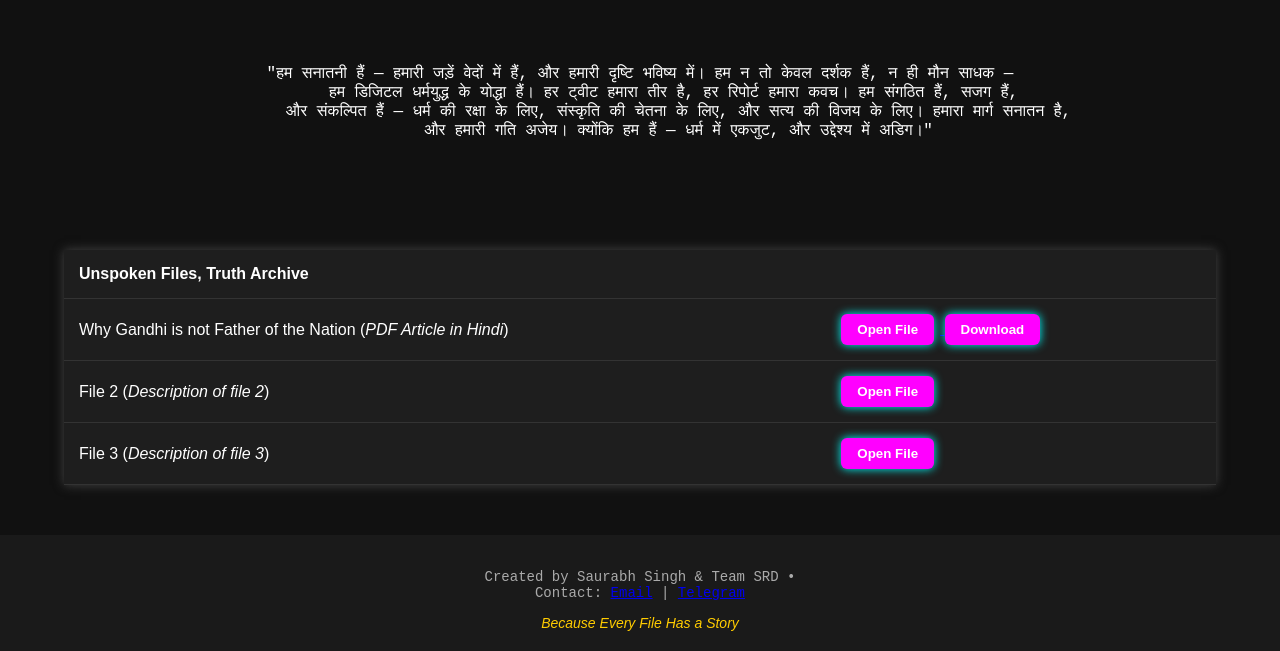
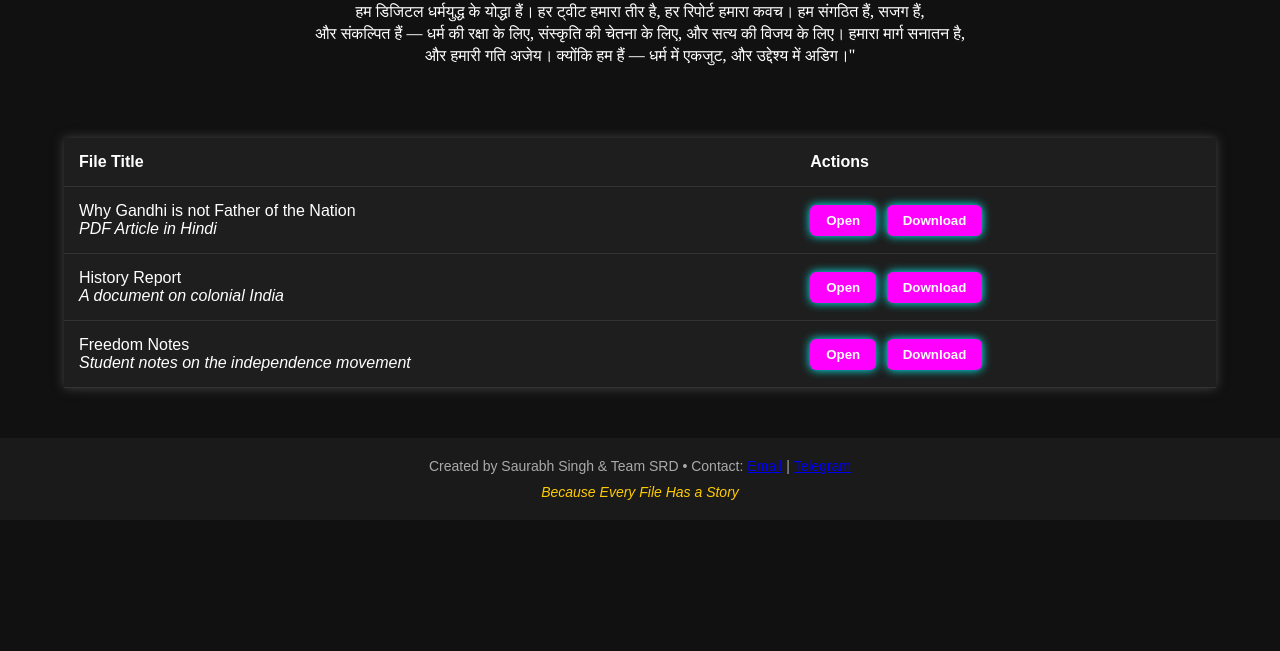
Before and after one commit to Saurabh-Singh28/Refrence-pdf, a plain HTML site: page index.html in a window 1280 px wide. Shown: the part 216-867 px from the top of the page. After the commit the page ends 800 px from the top, so only its background shows below. Drawn offline with Linux system fonts and the light colour scheme.

Commit message:
Update index.html

```diff
--- a/index.html
+++ b/index.html
@@ -3,21 +3,14 @@
 <head>
   <meta charset="UTF-8" />
   <meta name="viewport" content="width=device-width, initial-scale=1.0"/>
-  <title>FactFile Library
-
-</title>
-<link rel="stylesheet" href="rfrnc.css">
-</head>
+  <title>FactFile Library</title>
+  <link rel="stylesheet" href="rfrnc.css">
+    </head>
 <body>
   <header>
-   "Files That Challenge What You Thought You Knew 📚
-    "
+    Files That Challenge What You Thought You Knew 📚
   </header>
 
-  <div class="swastik left">卐</div>
-  <div class="swastik right">卐</div>
-
-  <!-- Navbar -->
   <div class="navbar">
     <div class="navbar-section">
       <a href="#">About Me</a>
@@ -26,63 +19,68 @@
     </div>
     <div class="navbar-section">
       <input type="text" id="searchInput" placeholder="Search by title...">
-    </div>
-    <div class="navbar-section">
       <button class="theme-toggle" onclick="toggleTheme()">Toggle Theme</button>
       <img src="photo_6134436157937794880_c.jpg" class="dp" id="dp">
     </div>
   </div>
 
-  <!-- DP Popup -->
-  <div class="popup" id="popupMenu">
-    <a href="#">Home</a>
-    <a href="#">Files</a>
-    <a href="#">Contact</a>
+  <div class="intro">
+"हम सनातनी हैं — हमारी जड़ें वेदों में हैं, और हमारी दृष्टि भविष्य में। हम न तो केवल दर्शक हैं, न ही मौन साधक —
+हम डिजिटल धर्मयुद्ध के योद्धा हैं। हर ट्वीट हमारा तीर है, हर रिपोर्ट हमारा कवच। हम संगठित हैं, सजग हैं,
+और संकल्पित हैं — धर्म की रक्षा के लिए, संस्कृति की चेतना के लिए, और सत्य की विजय के लिए। हमारा मार्ग सनातन है,
+और हमारी गति अजेय। क्योंकि हम हैं — धर्म में एकजुट, और उद्देश्य में अडिग।"
   </div>
 
-  <!-- Intro -->
-  <div class="intro">
-    <pre>"हम सनातनी हैं — हमारी जड़ें वेदों में हैं, और हमारी दृष्टि भविष्य में। हम न तो केवल दर्शक हैं, न ही मौन साधक —
-       हम डिजिटल धर्मयुद्ध के योद्धा हैं। हर ट्वीट हमारा तीर है, हर रिपोर्ट हमारा कवच। हम संगठित हैं, सजग हैं,
-        और संकल्पित हैं — धर्म की रक्षा के लिए, संस्कृति की चेतना के लिए, और सत्य की विजय के लिए। हमारा मार्ग सनातन है,
-        और हमारी गति अजेय। क्योंकि हम हैं — धर्म में एकजुट, और उद्देश्य में अडिग।"</pre>
-  </div>
-
-  <!-- Files Table -->
+  <!-- FILE SECTION (Auto-generated via JavaScript) -->
   <table id="fileTable">
     <tr>
-      <th>Unspoken Files, Truth Archive</th>
-      <th></th>
-    </tr>
-   <tr>
-  <td>Why Gandhi is not Father of the Nation (<i>PDF Article in Hindi</i>)</td>
-  <td><button class="open-button" onclick="openFile('files/gandhi-not-father.pdf')">Open File</button><a href="files/gandhi-not-father.pdf" download>
-      <button class="open-button">Download</button>
-    </a></td>
-</tr>
-
-    <tr>
-      <td>File 2 (<i>Description of file 2</i>)</td>
-      <td><button class="open-button" onclick="openFile('files/file2.pdf')">Open File</button></td>
-    </tr>
-    <tr>
-      <td>File 3 (<i>Description of file 3</i>)</td>
-      <td><button class="open-button" onclick="openFile('files/file3.pdf')">Open File</button></td>
+      <th>File Title</th>
+      <th>Actions</th>
     </tr>
   </table>
 
-  <!-- Footer -->
   <footer>
-     <pre>Created by Saurabh Singh & Team SRD •
-Contact: <a href="mailto:sanataniking280@gmail.com">Email</a> | <a href="https://t.me/Mr_Wizard_1">Telegram</a></pre>
+    Created by Saurabh Singh & Team SRD •
+    Contact: <a href="mailto:sanataniking280@gmail.com">Email</a> | <a href="https://t.me/Mr_Wizard_1">Telegram</a>
     <div class="quote" id="quote"></div>
   </footer>
 
- <script>
-      function openFile(path) {
-      window.open(path, '_blank');
-    }
+  <script>
+    const fileList = [
+      {
+        name: "Why Gandhi is not Father of the Nation",
+        file: "gandhi-not-father.pdf",
+        description: "PDF Article in Hindi"
+      },
+      {
+        name: "History Report",
+        file: "history-report.pdf",
+        description: "A document on colonial India"
+      },
+      {
+        name: "Freedom Notes",
+        file: "freedom-notes.pdf",
+        description: "Student notes on the independence movement"
+      }
+    ];
 
+    const table = document.getElementById("fileTable");
+
+    fileList.forEach(item => {
+      const row = document.createElement("tr");
+      row.innerHTML = `
+        <td>${item.name} <br><i>${item.description}</i></td>
+        <td>
+          <button class="open-button" onclick="window.open('files/${item.file}', '_blank')">Open</button>
+          <a href="files/${item.file}" download>
+            <button class="open-button">Download</button>
+          </a>
+        </td>
+      `;
+      table.appendChild(row);
+    });
+
+    // Search
     document.getElementById('searchInput').addEventListener('input', function () {
       const filter = this.value.toLowerCase();
       const rows = document.querySelectorAll('#fileTable tr:not(:first-child)');
@@ -92,22 +90,12 @@ Contact: <a href="mailto:sanataniking280@gmail.com">Email</a> | <a href="https:/
       });
     });
 
+    // Theme toggle
     function toggleTheme() {
       document.body.classList.toggle('light');
     }
 
-    const dp = document.getElementById("dp");
-    const popup = document.getElementById("popupMenu");
-    dp.addEventListener("click", (e) => {
-      e.stopPropagation();
-      popup.style.display = popup.style.display === "block" ? "none" : "block";
-    });
-    document.addEventListener("click", (e) => {
-      if (!popup.contains(e.target) && e.target !== dp) {
-        popup.style.display = "none";
-      }
-    });
-
+    // Random Quote
     const quotes = [
       "Knowledge is power.",
       "Learning never exhausts the mind. – Leonardo da Vinci",
@@ -117,7 +105,6 @@ Contact: <a href="mailto:sanataniking280@gmail.com">Email</a> | <a href="https:/
       "Because Every File Has a Story",
     ];
     document.getElementById("quote").innerText = quotes[Math.floor(Math.random() * quotes.length)];
-
- </script>
+  </script>
 </body>
 </html>
```
